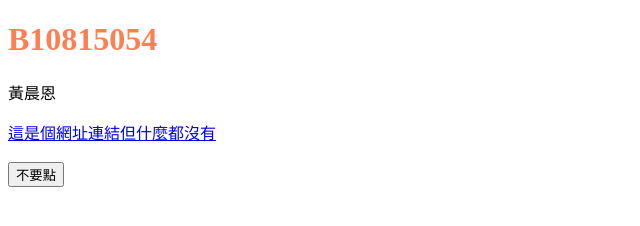
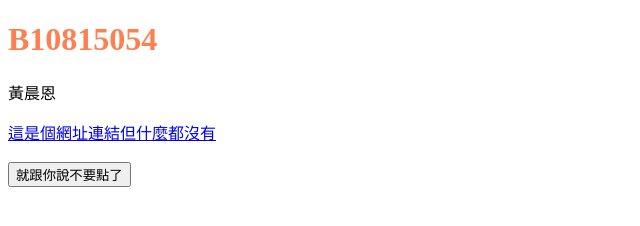
Before and after one commit to Danielh9016/Danielh9016.github.io, a plain HTML site: page index.html in a window 1280 px wide. Shown: the whole page, without its empty margins (0-640 px from the left). Drawn offline with Linux system fonts and the light colour scheme.

Commit message:
'second'

```diff
--- a/index.html
+++ b/index.html
@@ -15,7 +15,7 @@
         <a href="https://youtu.be/dQw4w9WgXcQ"> 這是個網址連結但什麼都沒有 </a>
         <br>
         <br>
-        <button onclick="button()">不要點</button>
+        <button onclick="button()">就跟你說不要點了</button>
         <script> function button() { alert("不要亂按");}</script>
     </body>
 </html>
```
